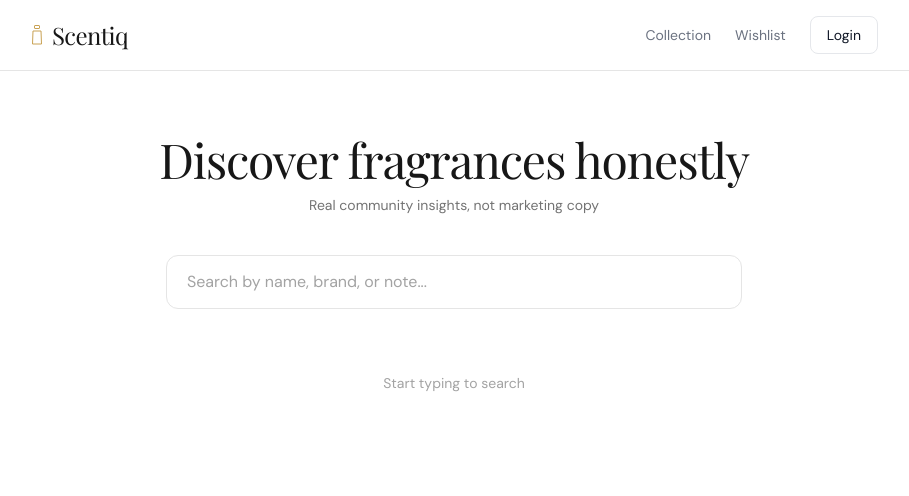
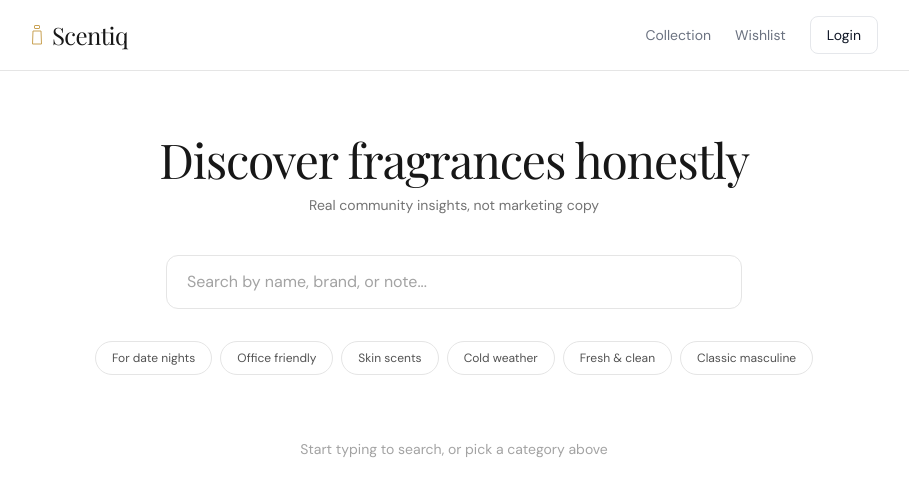
Before and after one commit to niharabhyankar24/Scentiq, a Next.js app in the folder scentiq-frontend/: page / in a window 1280 px wide. Shown: the top 496 px of the page, without its empty margins (186-1095 px from the left). Built offline with nearby package versions, Linux system fonts and the light colour scheme.

Commit message:
Adding quick select chips

```diff
--- a/scentiq-frontend/app/page.js
+++ b/scentiq-frontend/app/page.js
@@ -2,18 +2,49 @@
 
 import { useState, useEffect } from "react"
 import FragranceCard from "./components/FragranceCard"
+
+const TOP_PICKS = [
+  {
+    label: "For date nights",
+    query: "warm sensual fragrance for evening romantic occasions"
+  },
+  {
+    label: "Office friendly",
+    query: "clean professional fragrance for daytime work environment"
+  },
+  {
+    label: "Skin scents",
+    query: "close to skin intimate subtle fragrance for private wear"
+  },
+  {
+    label: "Cold weather",
+    query: "warm amber oriental fragrance for cold winter days"
+  },
+  {
+    label: "Fresh & clean",
+    query: "fresh aquatic citrus fragrance for hot summer days"
+  },
+  {
+    label: "Classic masculine",
+    query: "sophisticated woody masculine fragrance with elegant character"
+  }
+]
 
 export default function Home() {
   const [query, setQuery] = useState("")
   const [results, setResults] = useState([])
   const [loading, setLoading] = useState(false)
   const [error, setError] = useState(null)
+  const [activePick, setActivePick] = useState(null)
 
+  // Debounced keyword search when user types
   useEffect(() => {
     if (!query.trim()) {
-      setResults([])
+      if (!activePick) setResults([])
       return
     }
+    // Clear active pick if user starts typing
+    if (activePick) setActivePick(null)
     const timer = setTimeout(() => {
       searchFragrances(query)
     }, 300)
@@ -38,9 +69,38 @@ export default function Home() {
     }
   }
 
+  async function selectTopPick(pick) {
+    // Toggle off if already active
+    if (activePick?.label === pick.label) {
+      setActivePick(null)
+      setResults([])
+      return
+    }
+
+    setActivePick(pick)
+    setQuery("")
+    setLoading(true)
+    setError(null)
+    try {
+      const response = await fetch("/api/search/semantic", {
+        method: "POST",
+        headers: { "Content-Type": "application/json" },
+        body: JSON.stringify({ query: pick.query })
+      })
+      if (!response.ok) throw new Error("Search failed")
+      const data = await response.json()
+      setResults(data.results || [])
+    } catch (err) {
+      setError("Something went wrong. Please try again.")
+      setResults([])
+    } finally {
+      setLoading(false)
+    }
+  }
+
   return (
     <div>
-      <div className="text-center mb-12 pt-8">
+      <div className="text-center mb-8 pt-8">
         <h1 className="font-serif text-4xl sm:text-5xl font-normal text-neutral-900 dark:text-white mb-3 tracking-tight">
           Discover fragrances honestly
         </h1>
@@ -57,6 +117,23 @@ export default function Home() {
         />
       </div>
 
+      {/* Top picks chips */}
+      <div className="flex flex-wrap justify-center gap-2 mb-12">
+        {TOP_PICKS.map(pick => (
+          <button
+            key={pick.label}
+            onClick={() => selectTopPick(pick)}
+            className={`text-xs px-4 py-2 rounded-full border transition-colors ${
+              activePick?.label === pick.label
+                ? "border-amber-500 bg-amber-500/10 text-amber-500"
+                : "border-neutral-200 dark:border-white/[0.08] text-neutral-600 dark:text-neutral-400 hover:border-amber-500/40 hover:text-amber-500"
+            }`}
+          >
+            {pick.label}
+          </button>
+        ))}
+      </div>
+
       {loading && (
         <p className="text-center text-sm text-neutral-500 dark:text-neutral-400">
           Searching...
@@ -71,6 +148,11 @@ export default function Home() {
 
       {!loading && results.length > 0 && (
         <div>
+          {activePick && (
+            <p className="text-xs uppercase tracking-widest text-amber-500 mb-3">
+              {activePick.label}
+            </p>
+          )}
           <p className="text-xs text-neutral-500 dark:text-neutral-500 mb-3">
             {results.length} result{results.length !== 1 ? "s" : ""}
           </p>
@@ -85,16 +167,16 @@ export default function Home() {
         </div>
       )}
 
-      {!loading && query && results.length === 0 && !error && (
+      {!loading && (query || activePick) && results.length === 0 && !error && (
         <p className="text-center text-sm text-neutral-500 dark:text-neutral-400">
-          No fragrances found for "{query}"
+          No fragrances found
         </p>
       )}
 
-      {!query && (
+      {!query && !activePick && (
         <div className="text-center mt-16">
           <p className="text-sm text-neutral-400 dark:text-neutral-500">
-            Start typing to search
+            Start typing to search, or pick a category above
           </p>
         </div>
       )}
```
